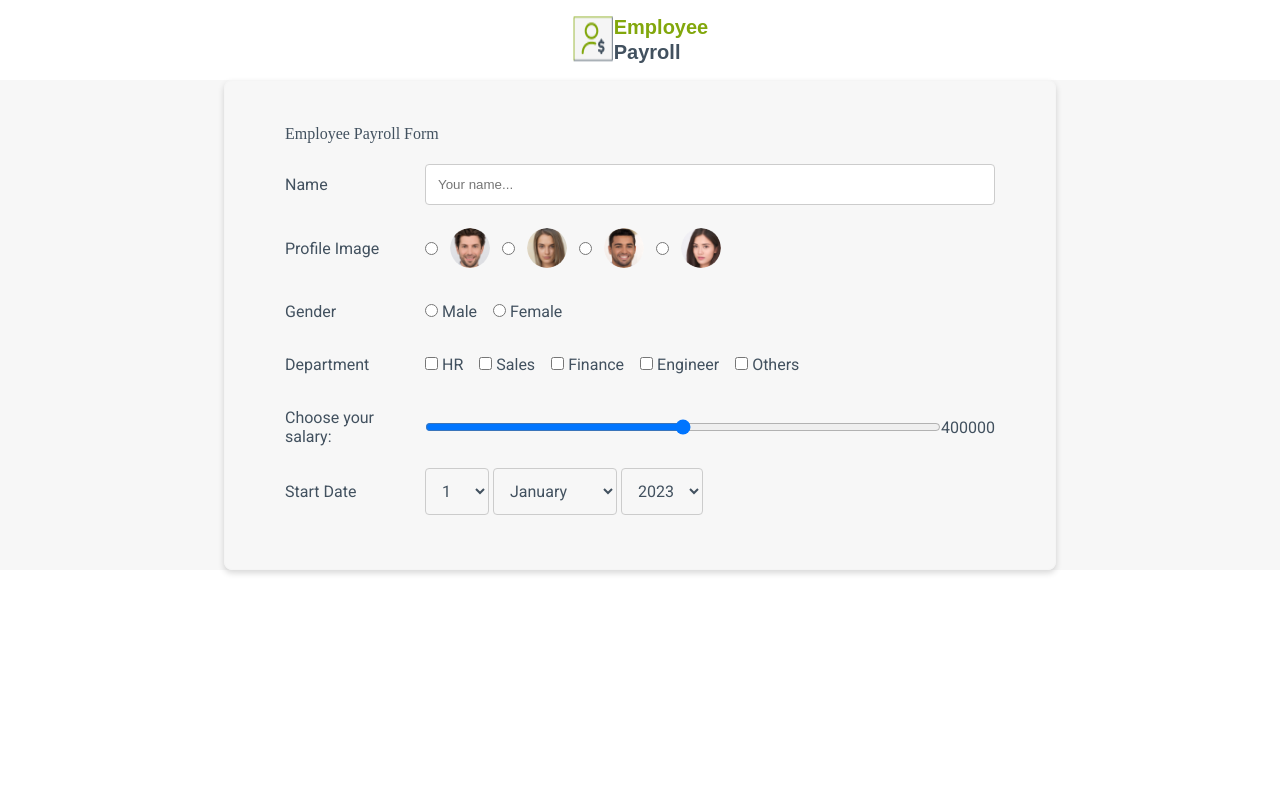
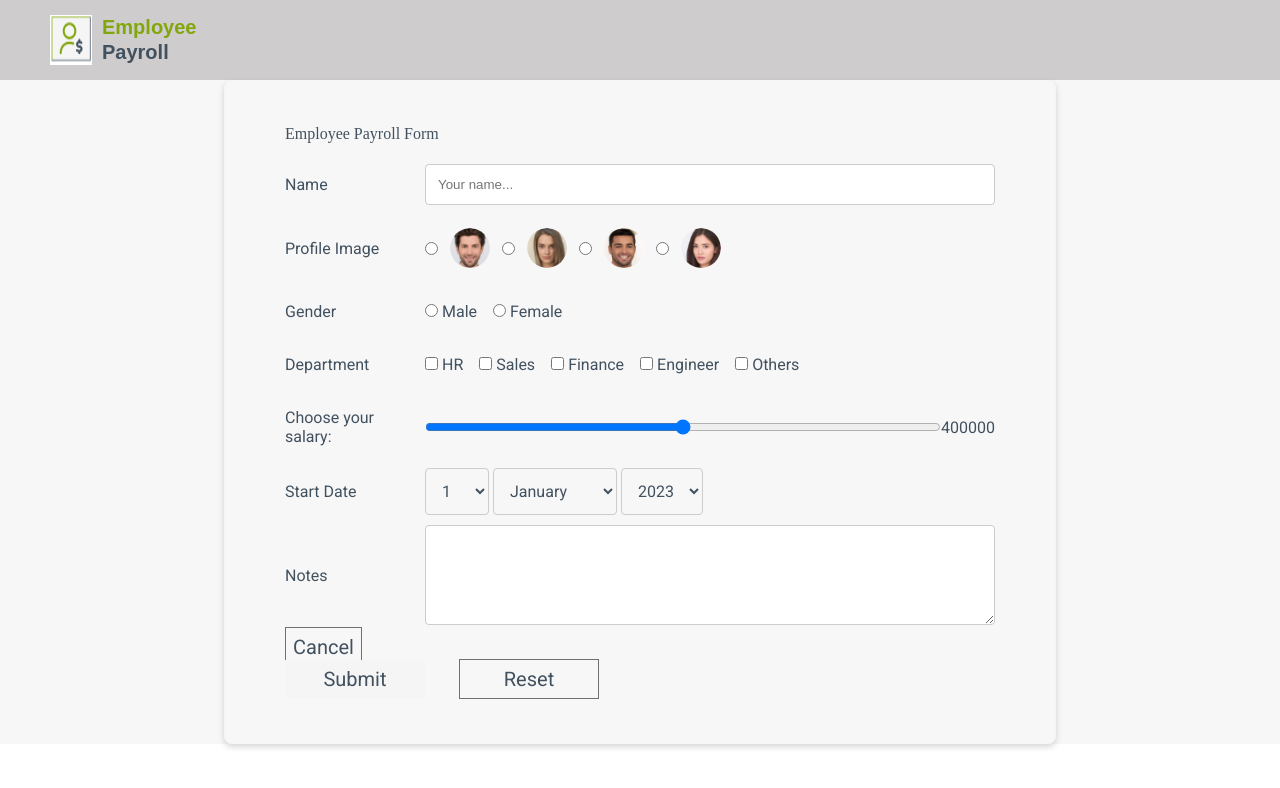
Before and after one commit to rohits777/EmployeePayroll-Web, a plain HTML site: page index.html in a window 1280 px wide. Drawn offline with Linux system fonts and the light colour scheme.

Commit message:
Added: UC6 Notes and buttons

```diff
--- a/index.html
+++ b/index.html
@@ -17,7 +17,7 @@
     <header class="header-content header">
       <div class="logo-content">
         <img src="./assets/images/logo.png" alt="" />
-        <div>
+        <div class="head1">
           <span class="emp-text">Employee</span><br />
           <span class="emp-text emp-payroll">Payroll</span>
         </div>
@@ -230,6 +230,25 @@
             </select>
           </div>
         </div>
+        <div class="row-content">
+          <label class="label text" for="notes">Notes</label>
+          <textarea
+            id="notes"
+            class="input"
+            name="Notes"
+            placeholder=""
+            style="height: 100px"
+          ></textarea>
+        </div>
+        <div class="buttonParent">
+          <a href="./index.html" class="resetButton button cancelButton"
+            >Cancel</a
+          >
+          <div class="submit-reset">
+            <button type="submit" class="button submitButton">Submit</button>
+            <button type="reset" class="resetButton button">Reset</button>
+          </div>
+        </div>
       </form>
     </div>
   </body>
--- a/styles.css
+++ b/styles.css
@@ -7,22 +7,26 @@
     margin: 0;
     height: 100%;
   }
+  .head1{
+    padding-left: 10px;
+  }
   .header {
     padding: 15px 0;
-    background-color: #fff;
+    background-color: rgb(206, 204, 204);
   }
   .header-content {
     display: flex;
     flex-direction: row;
-    justify-content: center;
+    justify-content: flex-start
     align-items: center;
     border: 0px solid green;
   }
   .logo-content {
     display: flex;
     flex-direction: row;
-    justify-content: center;
+    justify-content: flex-start;
     border: 0px solid green;
+    padding-left: 50px;
     width: 80%;
     size: 10%;
   }
@@ -117,3 +121,27 @@
     color: #42515f;
     background-color: transparent;
   }
+  .button {
+    font-size: 20px;
+    font-family: Roboto;
+    letter-spacing: 0px;
+    color: #42515f;
+    opacity: 1;
+    background: transparent;
+    border: none;
+    font-weight: 400;
+    min-width: 140px;
+    padding: 7px;
+    border: 1px solid #707070;
+    cursor: pointer;
+  }
+
+  .submitButton {
+    border: none;
+    background: #f5f5f5;
+    margin-right: 30px;
+  }
+  .cancelButton {
+    text-decoration: none;
+    text-align: center;
+  }
```
